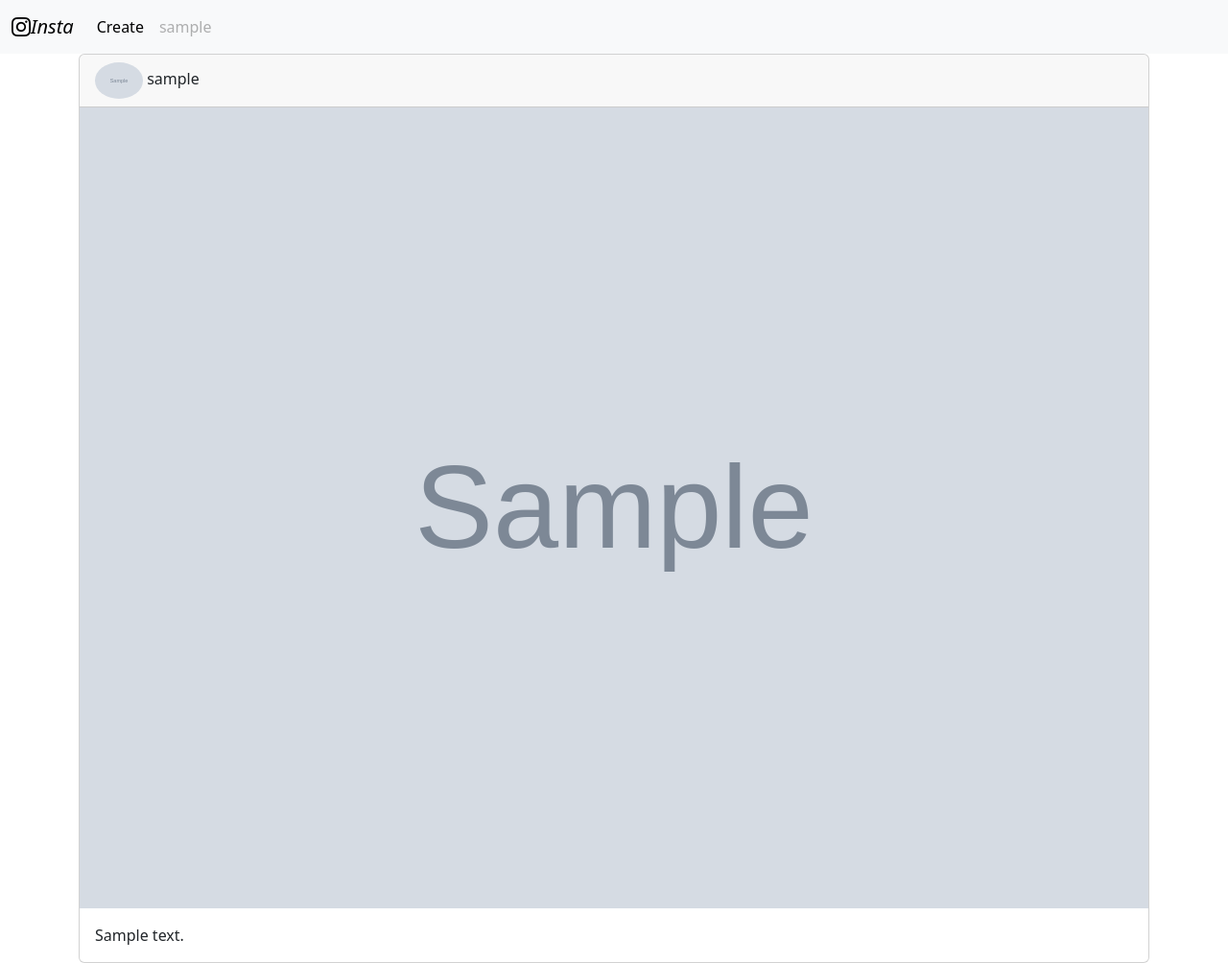
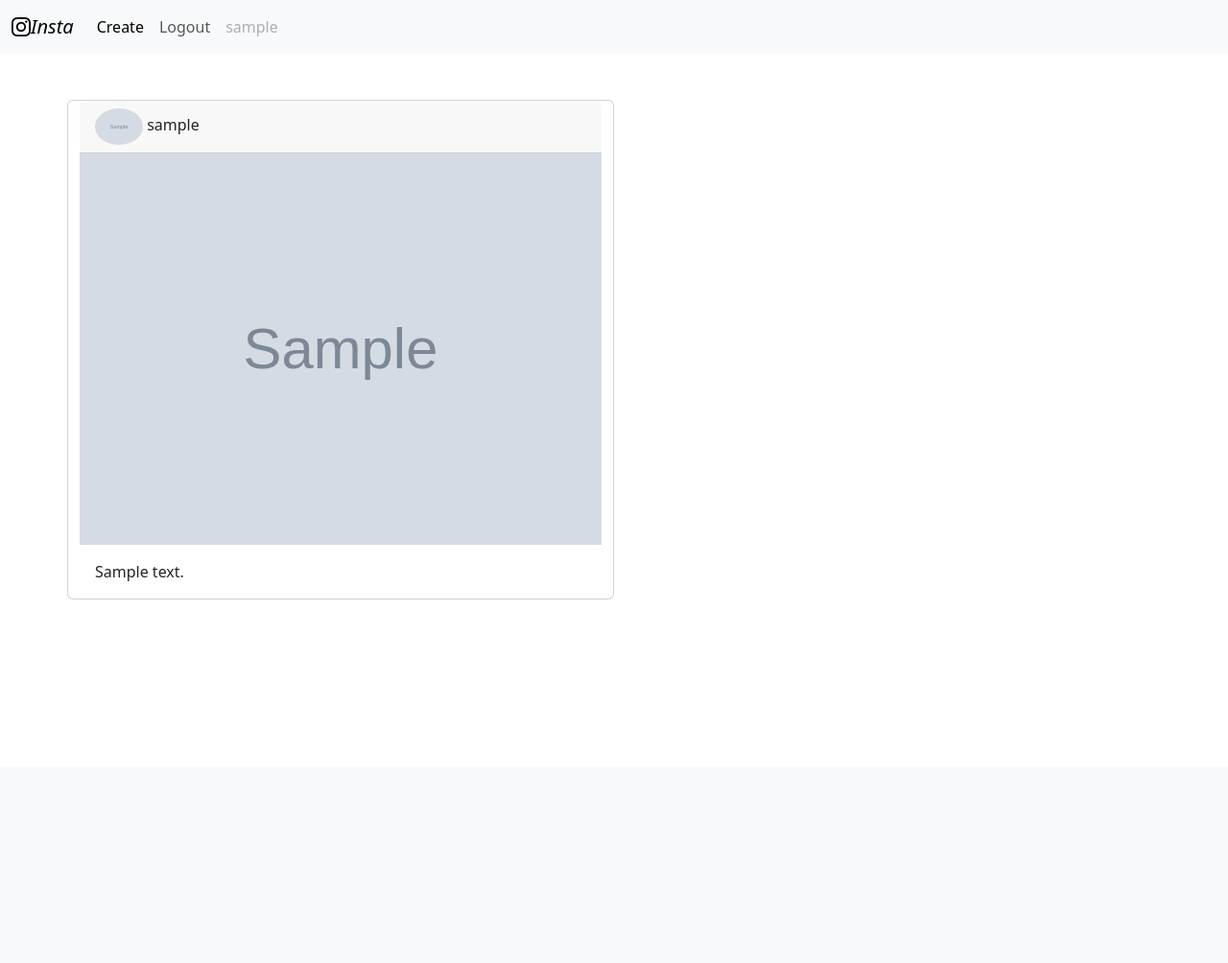
Before and after one commit to seungjun6235/INSTA, a Django app: page /posts/ in a window 1280 px wide. Shown: the whole page at 96% size. After the commit the page ends 625 px from the top, so only its background shows below. Run offline with Django 4.2, Linux system fonts and the light colour scheme; a user stored in the database is signed in; tables that the repository leaves empty hold one stand-in row (values such as "Sample post"); grey boxes marked "Sample" are stand-in pictures; some libraries are stand-ins or nearby versions.

Commit message:
accounts logout 기능 구현

```diff
--- a/accounts/urls.py
+++ b/accounts/urls.py
@@ -6,5 +6,6 @@ app_name = 'accounts'
 urlpatterns=[
     path('signup/',views.signup,name='signup'),
     path('login/',views.login,name='login'),
+    path('logout/',views.logout,name='logout'),
 
 ]
--- a/accounts/views.py
+++ b/accounts/views.py
@@ -1,6 +1,8 @@
 from django.shortcuts import render,redirect
 from .forms import CustomUserCreationForm,CustomAuthenticationForm
 from django.contrib.auth import login as auth_login
+from django.contrib.auth import logout as auth_logout
+
 # Create your views here.
 
 def signup(request):
@@ -34,3 +36,7 @@ def login(request):
     }
 
     return render(request,'accounts_form.html',context)
+
+def logout(request):
+    auth_logout(request)
+    return redirect('accounts:login')
--- a/posts/templates/_card.html
+++ b/posts/templates/_card.html
@@ -1,4 +1,4 @@
-<div class="card">
+<div class="card my-5 col-12 col-md-6 ">
     <div class="card-header">
         <img src="{{post.user.profile_image.url}}" alt="" class="rounded-circle" width="50px">
         {{post.user}}
--- a/posts/templates/index.html
+++ b/posts/templates/index.html
@@ -1,8 +1,10 @@
 {% extends 'base.html'%}
 
 {% block body %}
-    {% for post in posts%}
-        {% include '_card.html' %}
-    {% endfor %}
+    <div class="row">
+        {% for post in posts%}
+            {% include '_card.html' %}
+        {% endfor %}
+    </div>
 
 {% endblock %}
--- a/templates/_nav.html
+++ b/templates/_nav.html
@@ -10,6 +10,7 @@
         <div class="navbar-nav">
           {% if user.is_authenticated %}
             <a class="nav-link active" href="{% url 'posts:create' %}">Create</a>
+            <a class="nav-link" href="{% url 'accounts:logout'%}">Logout</a>
             <a class="nav-link disabled" href="#" aria-disabled="true">{{user}}</a>
           {% else %}
             <a class="nav-link" href="{% url 'accounts:signup'%}">Signup</a>
```
